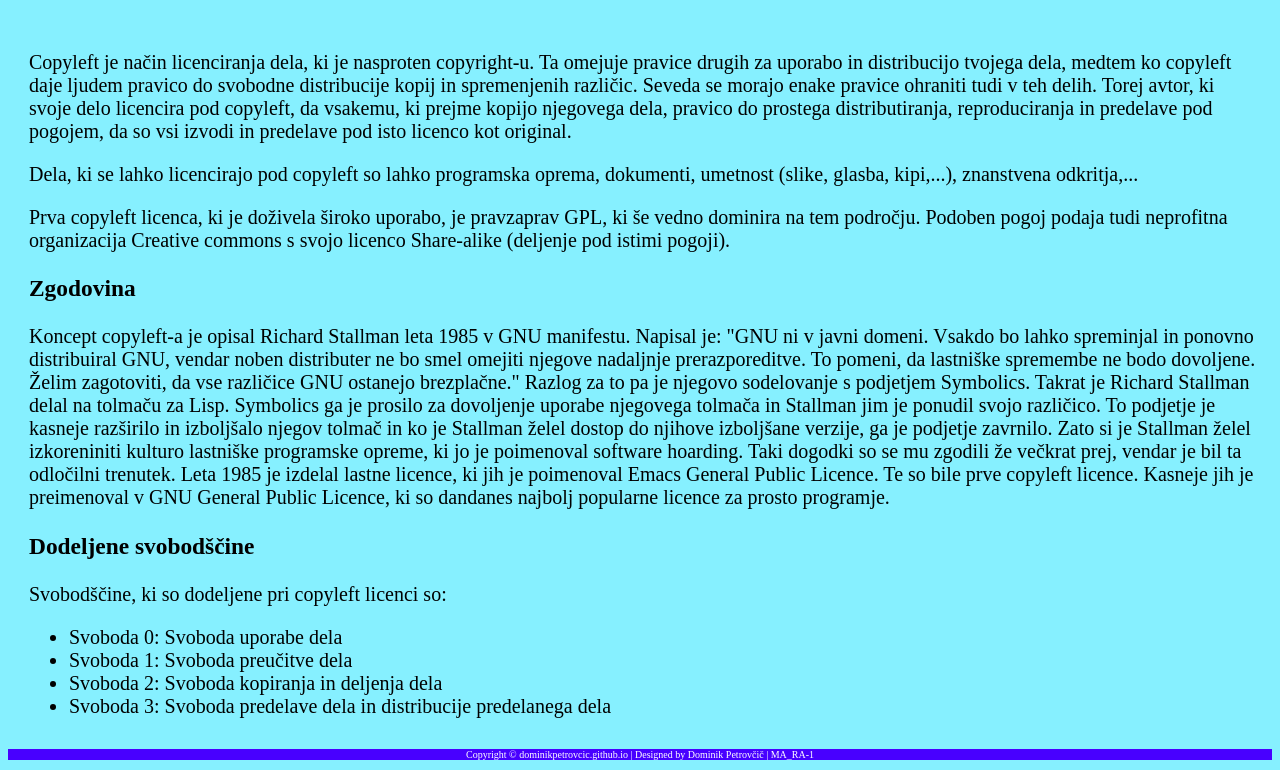
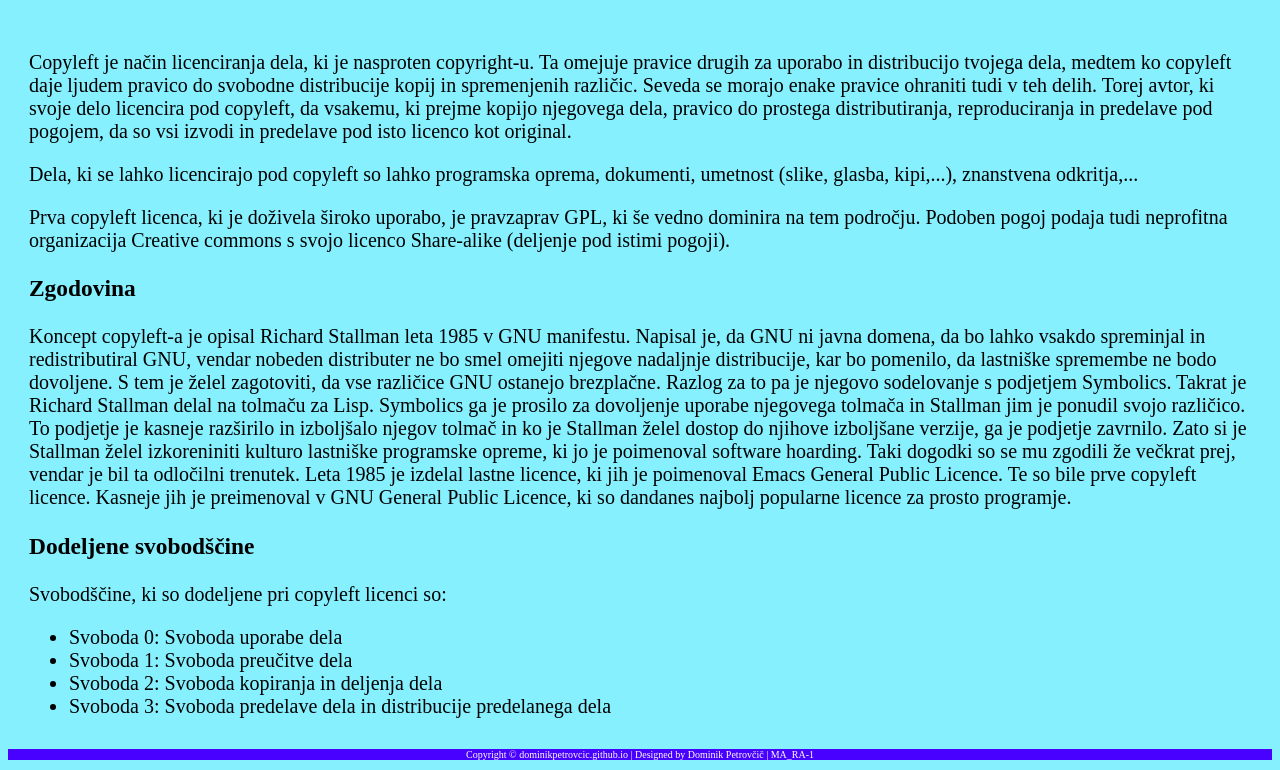
Before and after one commit to domy8/domy8.github.io, a plain HTML site: page copyrightCopyleft.html in a window 1280 px wide. Shown: the part 1353-2123 px from the top of the page. Drawn offline with Linux system fonts and the light colour scheme.

Commit message:
Update copyrightCopyleft.html

```diff
--- a/copyrightCopyleft.html
+++ b/copyrightCopyleft.html
@@ -72,10 +72,10 @@
 			Podoben pogoj podaja tudi neprofitna organizacija Creative commons s svojo licenco Share-alike (deljenje pod istimi
 			pogoji).</p>
 			<h3>Zgodovina</h3>
-			<p>Koncept copyleft-a je opisal Richard Stallman leta 1985 v GNU manifestu. Napisal je: "GNU ni v javni domeni.
-			Vsakdo bo lahko spreminjal in ponovno distribuiral GNU, vendar noben distributer ne bo smel omejiti njegove
-			nadaljnje prerazporeditve. To pomeni, da lastniške spremembe ne bodo dovoljene. Želim zagotoviti, da vse različice
-			GNU ostanejo brezplačne." Razlog za to pa je njegovo sodelovanje s podjetjem Symbolics. Takrat je Richard Stallman
+			<p>Koncept copyleft-a je opisal Richard Stallman leta 1985 v GNU manifestu. Napisal je, da GNU ni javna domena,
+			da bo lahko vsakdo spreminjal in redistributiral GNU, vendar nobeden distributer ne bo smel omejiti njegove nadaljnje
+			distribucije, kar bo pomenilo, da lastniške spremembe ne bodo dovoljene. S tem je želel zagotoviti, da vse različice
+			GNU ostanejo brezplačne. Razlog za to pa je njegovo sodelovanje s podjetjem Symbolics. Takrat je Richard Stallman
 			delal na tolmaču za Lisp. Symbolics ga je prosilo za dovoljenje uporabe njegovega tolmača in Stallman jim je ponudil
 			svojo različico. To podjetje je kasneje razširilo in izboljšalo njegov tolmač in ko je Stallman želel dostop do
 			njihove izboljšane verzije, ga je podjetje zavrnilo. Zato si je Stallman želel izkoreniniti kulturo
```
